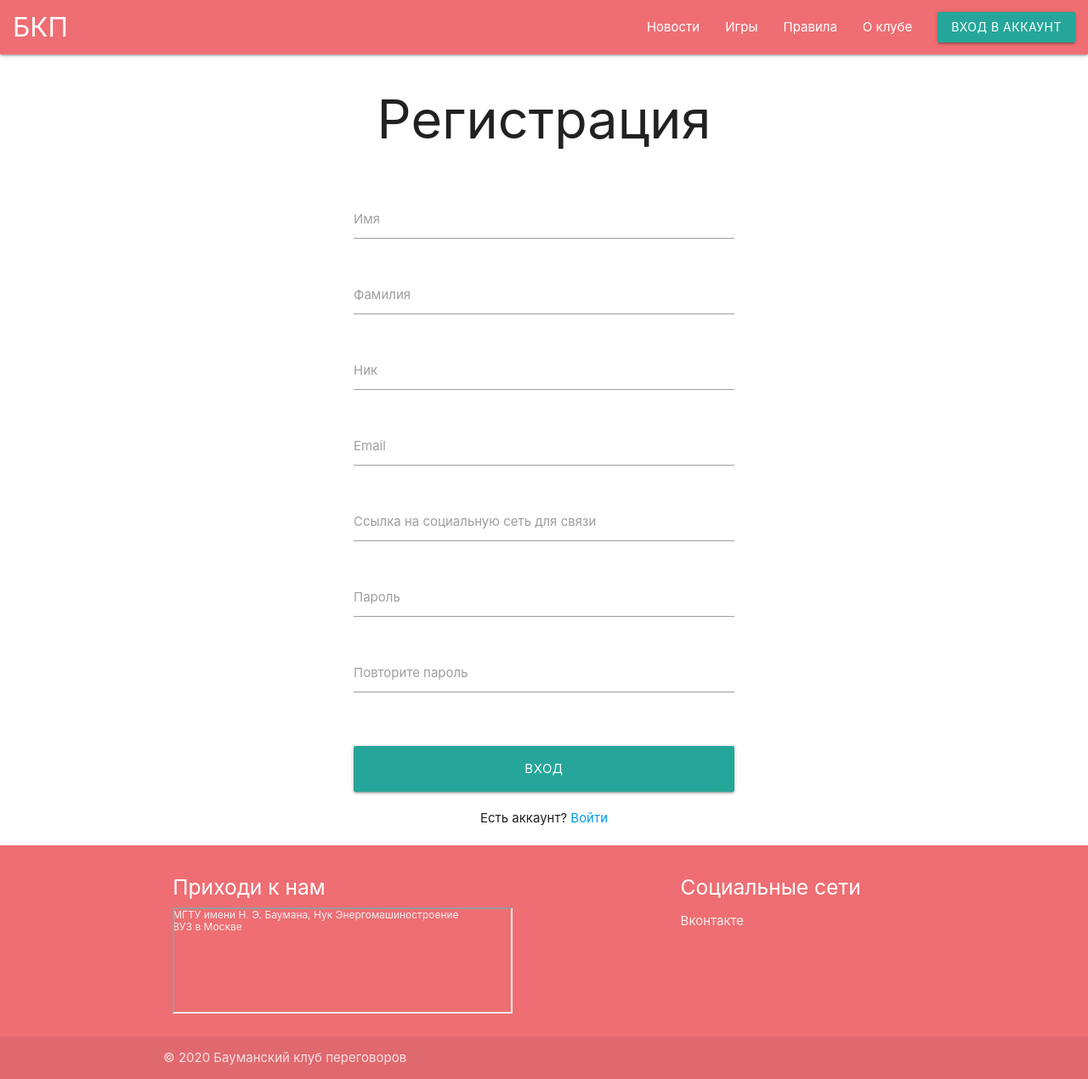
After one commit to alexey-ershkov/BaumanNegotationClub-Site, a Django app: page /register/ in a window 1280 px wide. The commit adds this page. Shown: the whole page at 85% size. Run offline with Django 3.2, Linux system fonts and the light colour scheme.

Commit message:
html for login and register done

```diff
--- a/BaumanNegotationClubSite/urls.py
+++ b/BaumanNegotationClubSite/urls.py
@@ -25,6 +25,8 @@ urlpatterns = [
     path('', views.index, name='main'),
     path('news/', views.news, name='news'),
     path('news/<int:post_id>/', views.single_post, name='singlePost'),
+    path('login/', views.login, name='login'),
+    path('register/', views.register, name='register'),
 ]
 
 if settings.DEBUG:
--- a/main/models.py
+++ b/main/models.py
@@ -9,6 +9,7 @@ import re
 
 class ExtendedUser(models.Model):
     user = models.OneToOneField(settings.AUTH_USER_MODEL, on_delete=models.CASCADE)
+    avatar = models.ImageField(upload_to='users/', null=True, verbose_name='Аватар пользователя', blank=True)
     socialLink = models.URLField(max_length=256)
 
     def __str__(self):
--- a/main/views.py
+++ b/main/views.py
@@ -17,3 +17,11 @@ def news(request):
 def single_post(request, post_id):
     post = Post.objects.get(pk=post_id)
     return render(request, 'singlePost.html', {'active': 'news', 'post': post})
+
+
+def login(request):
+    return render(request, 'login.html')
+
+
+def register(request):
+    return render(request, 'register.html')
--- a/templates/base.html
+++ b/templates/base.html
@@ -10,8 +10,10 @@
 </head>
 <body>
 {% include "inc/navbar.html" %}
-<main class="container">
-    {% block content %} {% endblock %}
+<main class="valign-wrapper">
+    <div class="container">
+        {% block content %} {% endblock %}
+    </div>
 </main>
 {% include "inc/footer.html" %}
 <script type="text/javascript" src="{% static "js/materialize.min.js" %}"></script>
--- a/templates/inc/navUrls.html
+++ b/templates/inc/navUrls.html
@@ -6,4 +6,4 @@
 <li><a href="/play">Игры</a></li>
 <li><a href="/rules">Правила</a></li>
 <li><a href="/rules">О клубе</a></li>
-<li><a href="/login" class="waves-effect waves-light btn">Войти в аккаунт</a></li>
+<li><a href="/login" class="waves-effect waves-light btn">Вход в аккаунт</a></li>
--- /dev/null
+++ b/templates/register.html
@@ -0,0 +1,65 @@
+{% extends 'base.html' %}
+{% block titile %}
+    Регистрация
+{% endblock %}
+{% block content %}
+    <div class="row">
+        <h1 class="col s12 center">Регистрация</h1>
+    </div>
+    <div class="row">
+        <div class="col l6 push-l3 s10 push-s1">
+            <div class="row">
+                <div class="input-field">
+                    <input id="name" type="text" class="validate">
+                    <label for="name">Имя</label>
+                </div>
+            </div>
+            <div class="row">
+                <div class="input-field">
+                    <input id="second_name" type="text" class="validate">
+                    <label for="second_name">Фамилия</label>
+                </div>
+            </div>
+            <div class="row">
+                <div class="input-field">
+                    <input id="username" type="text" class="validate">
+                    <label for="username">Ник</label>
+                </div>
+            </div>
+             <div class="row">
+                <div class="input-field">
+                    <input id="email" type="email" class="validate">
+                    <label for="email">Email</label>
+                </div>
+            </div>
+            <div class="row">
+                <div class="input-field">
+                    <input id="social" type="url" class="validate">
+                    <label for="social">Ссылка на социальную сеть для связи</label>
+                </div>
+            </div>
+            <div class="row">
+                <div class="input-field">
+                    <input id="password" type="password" class="validate">
+                    <label for="password">Пароль</label>
+                </div>
+            </div>
+            <div class="row">
+                <div class="input-field">
+                    <input id="password-repeat" type="password" class="validate">
+                    <label for="password-repeat">Повторите пароль</label>
+                </div>
+            </div>
+        </div>
+    </div>
+    <div class="row">
+        <button class="col offset-s1 s10 l6 offset-l3  waves-effect waves-light btn-large center">Вход</button>
+    </div>
+    <div class="row">
+        <div class="col center s12">
+                    <span>
+                    Есть аккаунт? <a href="/register"> Войти </a>
+                </span>
+        </div>
+    </div>
+{% endblock %}
```
Also changed, not shown: templates/login.html (added, +35 -0 lines).
